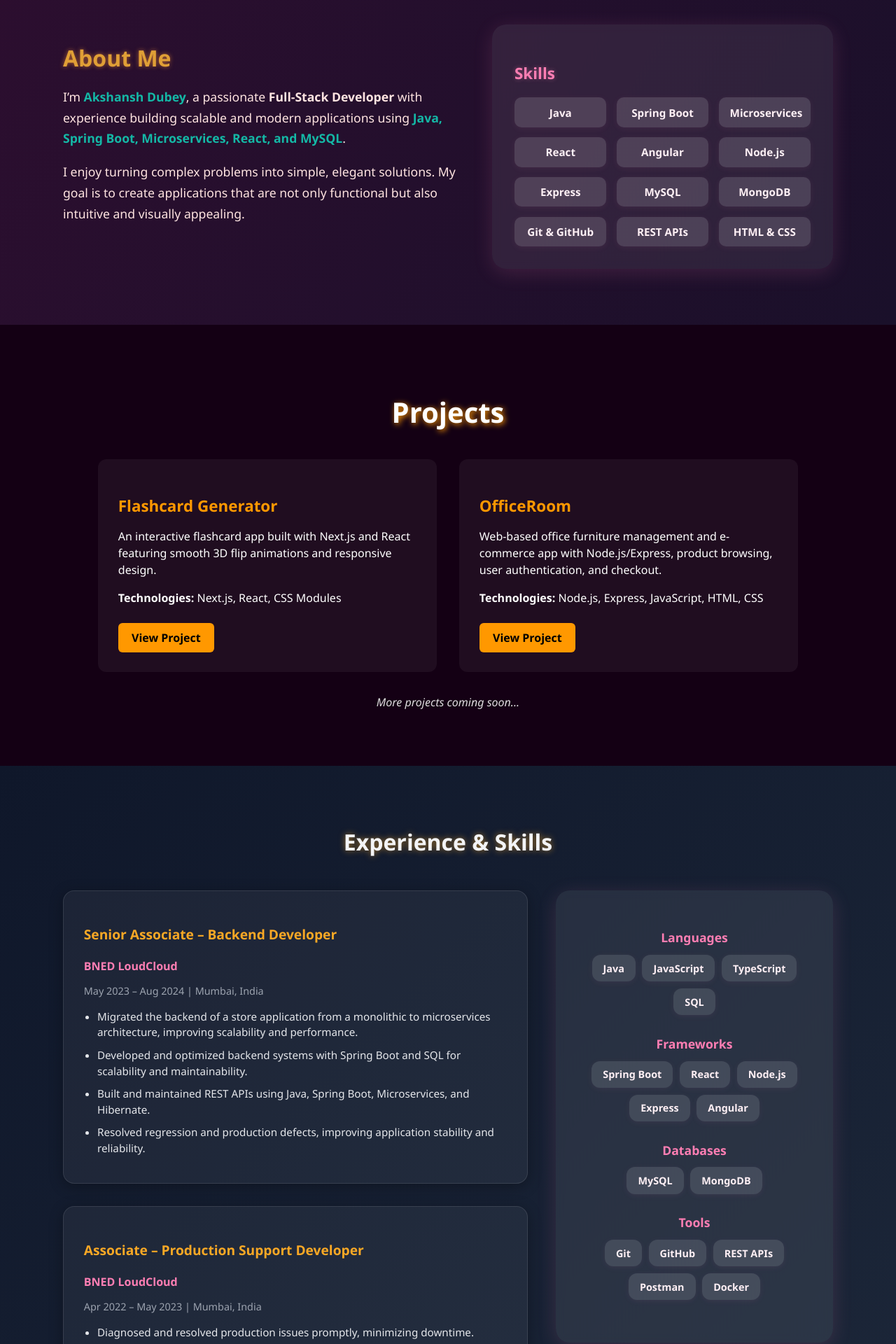
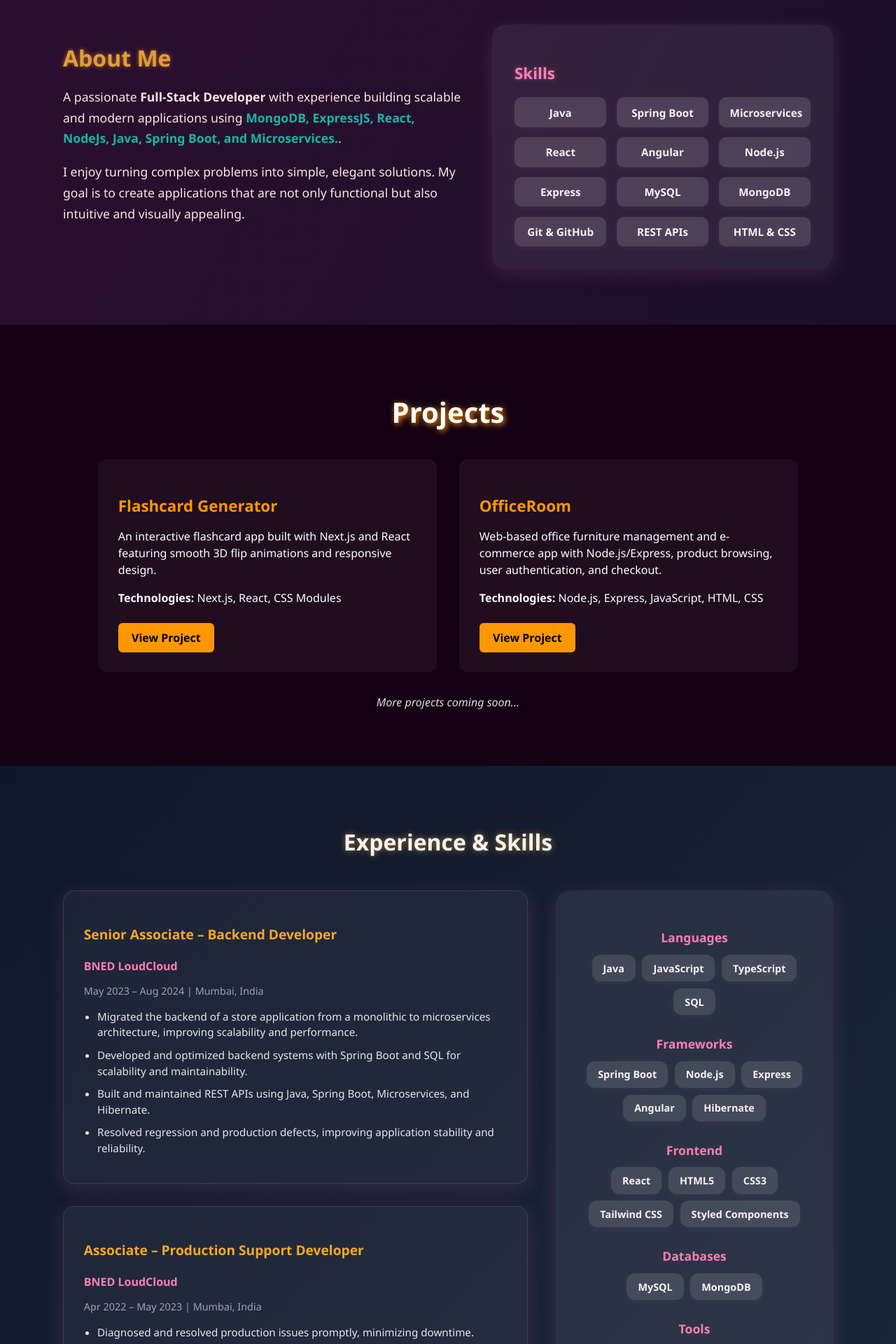
Before and after one commit to Akshansh97/my-portfolio, a React (Create React App) app: page / in a window 1280 px wide. Shown: the part 740-2660 px from the top of the page at 70% size. Built offline with nearby package versions, Linux system fonts and the light colour scheme.

Commit message:
tweaks in technicalSkills

```diff
--- a/src/App.css
+++ b/src/App.css
@@ -260,6 +260,7 @@ body {
   text-align: center;
   transition: all 0.3s ease;
   box-shadow: 0 2px 10px rgba(255,126,179,0.07);
+  cursor: pointer;
 }
 
 .skills-grid span:hover {
@@ -394,7 +395,7 @@ body {
   padding: 1.8rem;
   text-align: left;
   color: #e5e7eb;
-  box-shadow: 0 4px 20px rgba(0,0,0,0.3);
+  box-shadow: 0 6px 28px rgba(255, 126, 179, 0.15);
   transition: transform 0.3s ease, box-shadow 0.3s ease;
 }
 
@@ -482,6 +483,7 @@ body {
   box-shadow: 0 2px 10px rgba(255,126,179,0.07);
   animation: fadeInUp 0.6s ease forwards;
   opacity: 0;
+  cursor: pointer;
 }
 
 .tech-category .skills-grid span:hover {
--- a/src/App.js
+++ b/src/App.js
@@ -32,7 +32,8 @@ const Header = () => {
       </h1>
 
       <nav className={`navbar-row ${isOpen ? "active" : ""}`}>
-        {["home", "about", "projects", "experience", "contact"].map((section, idx) => (
+        {["home", "about", "projects", "experience", "contact"].map(
+          (section, idx) => (
             <Link
               key={idx}
               to={section}
@@ -45,7 +46,8 @@ const Header = () => {
             >
               {section.charAt(0).toUpperCase() + section.slice(1)}
             </Link>
-        ))}
+          )
+        )}
       </nav>
 
       <div className="hamburger" onClick={toggleNavbar}>
@@ -67,7 +69,8 @@ const Home = () => (
           I specialize in building scalable web applications using
           <span className="highlight">
             {" "}
-            <br></br>MongoDB, ExpressJS, React, NodeJs, Java, Spring Boot, and Microservices
+            <br></br>MongoDB, ExpressJS, React, NodeJs, Java, Spring Boot, and
+            Microservices
           </span>
           .
         </p>
@@ -81,10 +84,7 @@ const Home = () => (
         </div>
       </div>
       <div className="hero-illustration">
-        <img
-          src="/developer_illustration.png"
-          alt="Developer illustration"
-        />
+        <img src="/developer_illustration.png" alt="Developer illustration" />
       </div>
     </div>
   </section>
@@ -96,12 +96,13 @@ const About = () => (
       <div className="about-text">
         <h2>About Me</h2>
         <p>
-          I’m <span className="highlight">Akshansh Dubey</span>, a passionate
+          A passionate
           <strong> Full-Stack Developer</strong> with experience building
           scalable and modern applications using
           <span className="highlight">
             {" "}
-            Java, Spring Boot, Microservices, React, and MySQL
+            MongoDB, ExpressJS, React, NodeJs, Java, Spring Boot, and
+            Microservices.
           </span>
           .
         </p>
@@ -209,10 +210,14 @@ const Experience = () => {
 
 const technicalSkills = {
   Languages: ["Java", "JavaScript", "TypeScript", "SQL"],
-    Frameworks: ["Spring Boot", "React", "Node.js", "Express", "Angular"],
+  Frameworks: ["Spring Boot", "Node.js", "Express", "Angular", "Hibernate"],
+  Frontend: ["React", "HTML5", "CSS3", "Tailwind CSS", "Styled Components"],
   Databases: ["MySQL", "MongoDB"],
-    Tools: ["Git", "GitHub", "REST APIs", "Postman", "Docker"],
+  Tools: ["Git", "GitHub", "Postman", "Docker"],
+  WebTechnologies: ["REST APIs", "HTTP", "JSON"]
 };
+
+
 
   return (
     <section className="experience" id="experience">
```
Lines whose indentation alone changed are shown as unchanged.
